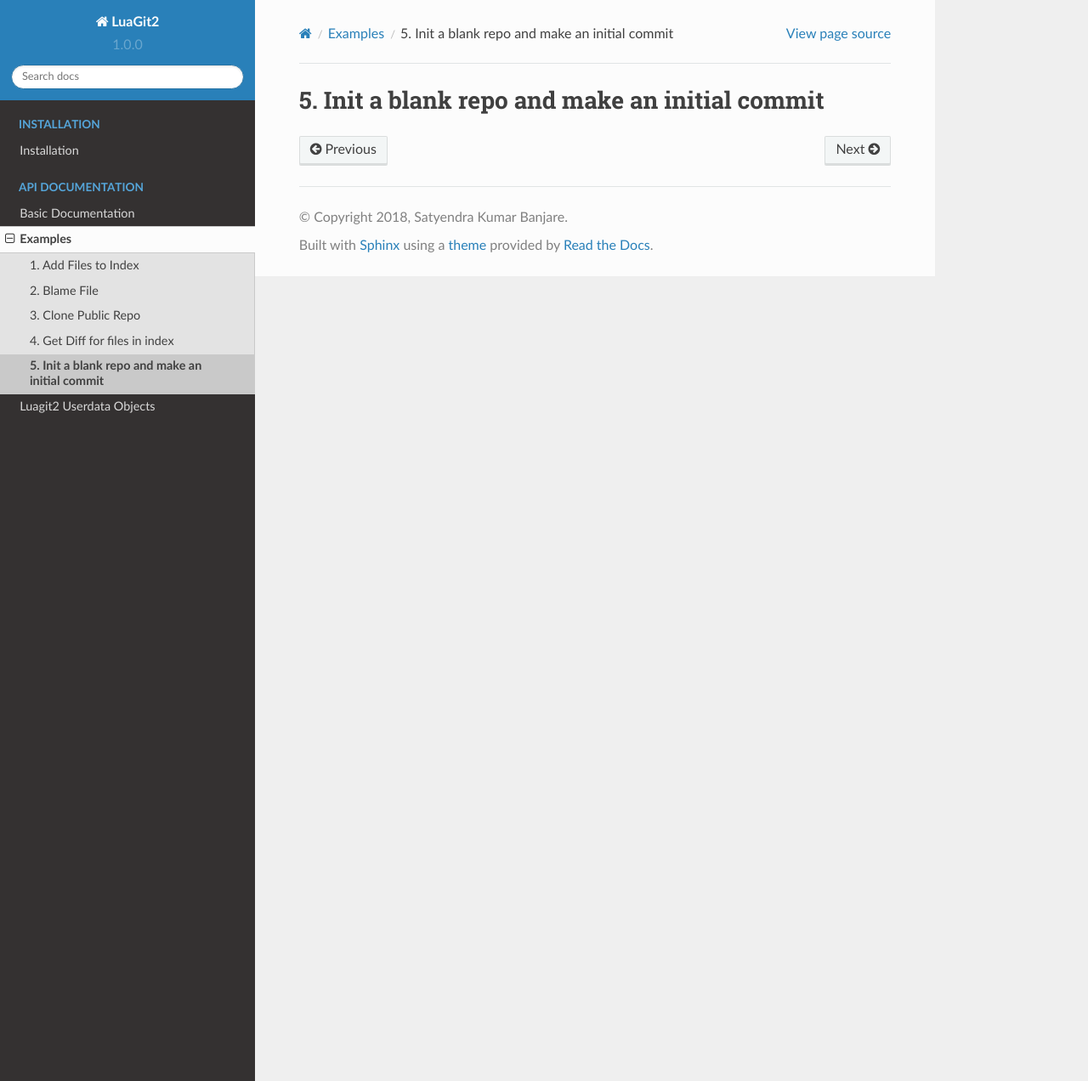
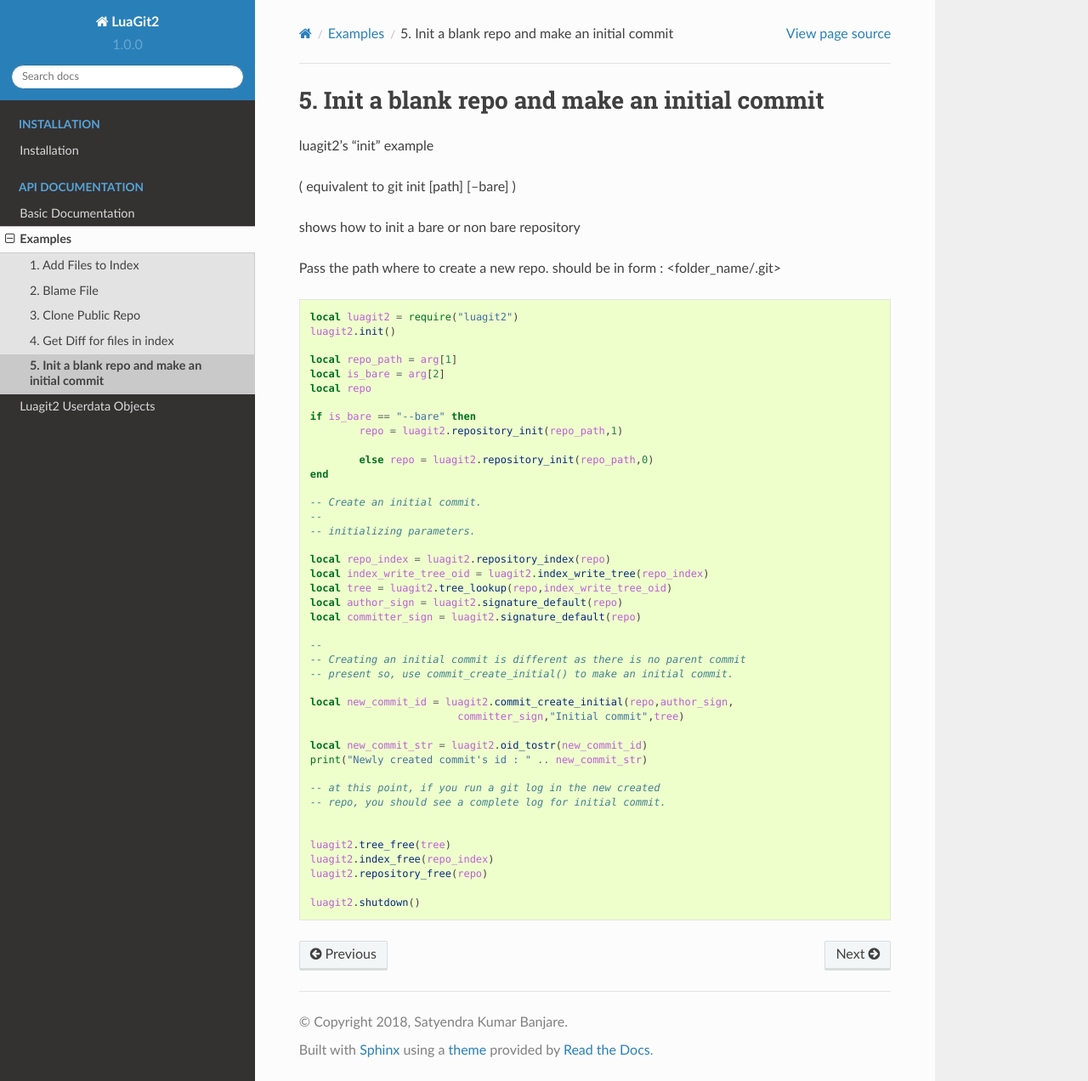
Before and after one commit to SatyendraBanjare/luagit2, a Sphinx documentation site: the page built from docs/source/examples/init_and_make_initial_commit.rst, in a window 1280 px wide and 1272 px high. Shown: the whole window at 85% size. Built offline with Sphinx 7.4.7 and the Read the Docs theme 2.0.0, drawn with Linux system fonts in a browser that asks for light colours.

Commit message:
docs(examples): added init example

```diff
--- a/docs/source/examples/init_and_make_initial_commit.rst
+++ b/docs/source/examples/init_and_make_initial_commit.rst
@@ -1,2 +1,56 @@
 Init a blank repo and make an initial commit
 ============================================
+
+luagit2's "init" example
+
+( equivalent to git init [path] [--bare] )
+
+shows how to init a bare or non bare repository
+
+Pass the path where to create a new repo.
+should be in form : <folder_name/.git>
+
+.. code-block:: lua
+
+	local luagit2 = require("luagit2")
+	luagit2.init()
+
+	local repo_path = arg[1]
+	local is_bare = arg[2]
+	local repo
+
+	if is_bare == "--bare" then
+		repo = luagit2.repository_init(repo_path,1)
+
+		else repo = luagit2.repository_init(repo_path,0)
+	end
+
+	-- Create an initial commit.
+	--
+	-- initializing parameters.
+
+	local repo_index = luagit2.repository_index(repo)
+	local index_write_tree_oid = luagit2.index_write_tree(repo_index)
+	local tree = luagit2.tree_lookup(repo,index_write_tree_oid)
+	local author_sign = luagit2.signature_default(repo)
+	local committer_sign = luagit2.signature_default(repo)
+
+	--
+	-- Creating an initial commit is different as there is no parent commit
+	-- present so, use commit_create_initial() to make an initial commit.
+
+	local new_commit_id = luagit2.commit_create_initial(repo,author_sign,
+				committer_sign,"Initial commit",tree)
+
+	local new_commit_str = luagit2.oid_tostr(new_commit_id)
+	print("Newly created commit's id : " .. new_commit_str)
+
+	-- at this point, if you run a git log in the new created
+	-- repo, you should see a complete log for initial commit.
+
+
+	luagit2.tree_free(tree)
+	luagit2.index_free(repo_index)
+	luagit2.repository_free(repo)
+
+	luagit2.shutdown()
```
